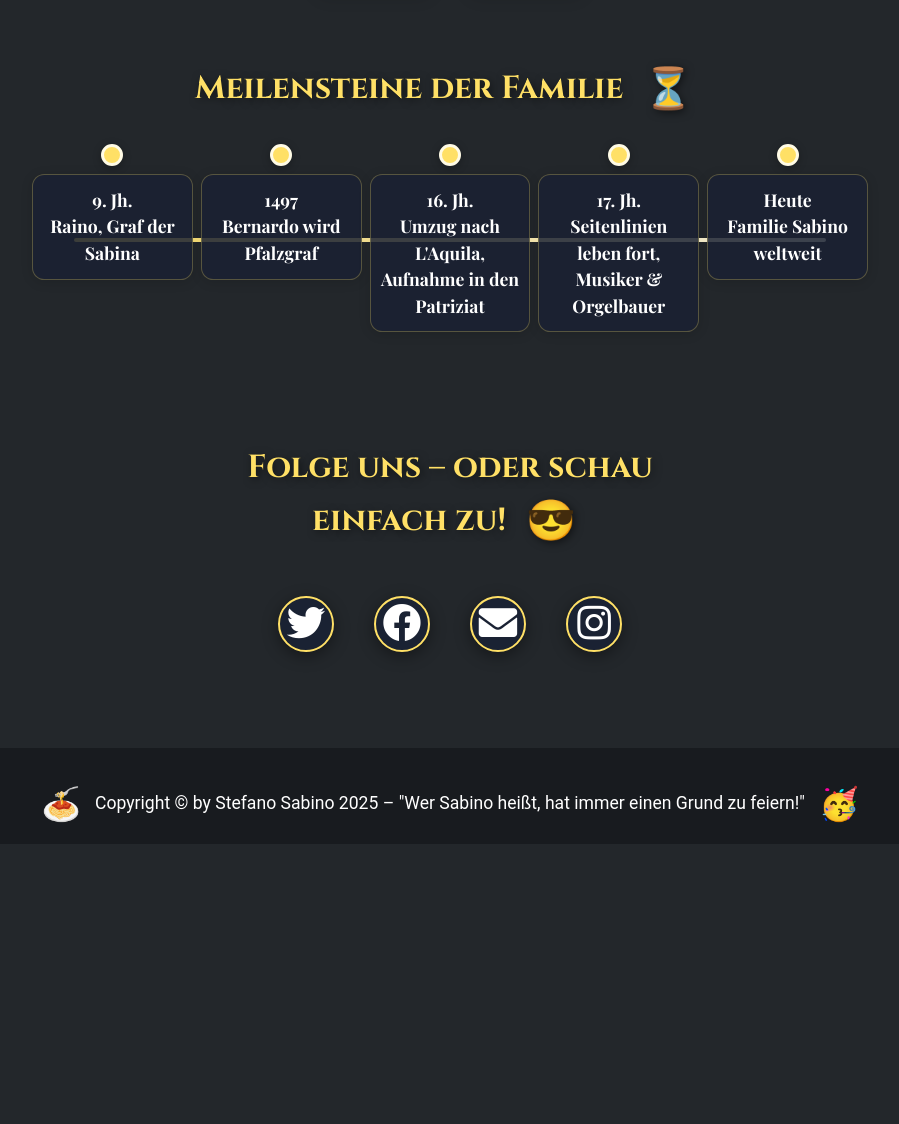
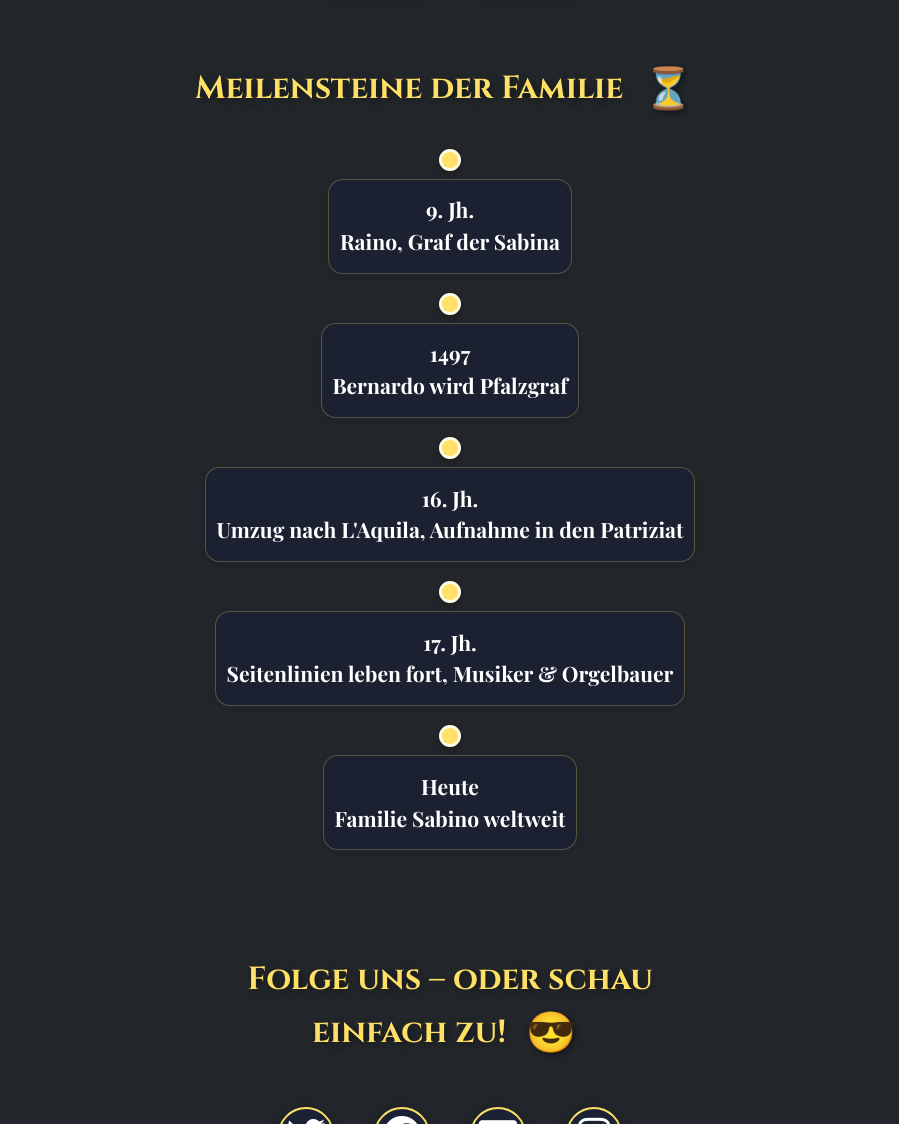
Before and after one commit to stefsabi/sabino.ch, a PHP site: page / in a window 1280 px wide. Shown: the part 1461-2585 px from the top of the page, without its empty margins (190-1089 px from the left). Before the commit the page ends 2284 px from the top, so only its background shows below. Run offline with PHP 8.4, Linux system fonts and the light colour scheme; some libraries are stand-ins or nearby versions.

Commit message:
Timeline-Boxen: Hintergrund jetzt einfarbig und nicht transparent

```diff
--- a/css/style.css
+++ b/css/style.css
@@ -527,39 +527,40 @@
   font-family: 'Cinzel', 'Playfair Display', serif;
 }
 /* Timeline Styles */
+.timeline-section {
+  display: flex;
+  flex-direction: column;
+  align-items: center;
+}
+
 .timeline {
   display: flex;
-  flex-direction: row;
-  justify-content: space-between;
-  align-items: flex-start;
-  gap: 0.5rem;
-  margin: 1.5rem 0 1rem 0;
+  flex-direction: column;
+  align-items: center;
   position: relative;
-  border-radius: 0;
-  box-shadow: none;
 }
+
 .timeline:before {
   content: '';
   position: absolute;
-  top: 50%;
-  left: 5%;
-  right: 5%;
-  height: 4px;
-  background: linear-gradient(90deg, #ffe066 0%, #fffbe6 100%);
-  border-radius: 2px;
+  left: 50%;
+  top: 0;
+  bottom: 0;
+  width: 4px;
+  background: #ffe066;
+  transform: translateX(-50%);
   z-index: 0;
 }
 .timeline-item {
+  background: #23272b;
+  border: none;
+  color: #fffbe6;
+  box-shadow: none;
+  padding: 0.5em 0;
+  font-size: 1.2em;
+  text-align: center;
   position: relative;
   z-index: 1;
-  flex: 1 1 0;
-  min-width: 90px;
-  text-align: center;
-  animation: timelineIn 1.2s cubic-bezier(.4,0,.2,1);
-}
-@keyframes timelineIn {
-  0% { opacity: 0; transform: translateY(40px); }
-  100% { opacity: 1; transform: translateY(0); }
 }
 .timeline-dot {
   width: 22px;
```
